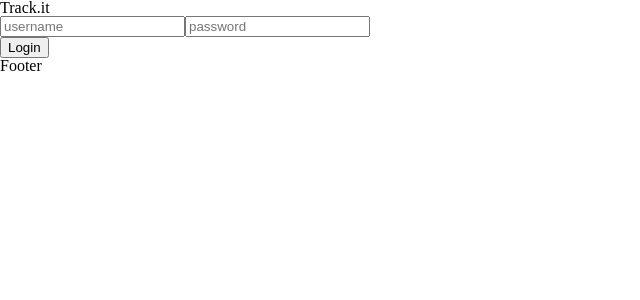
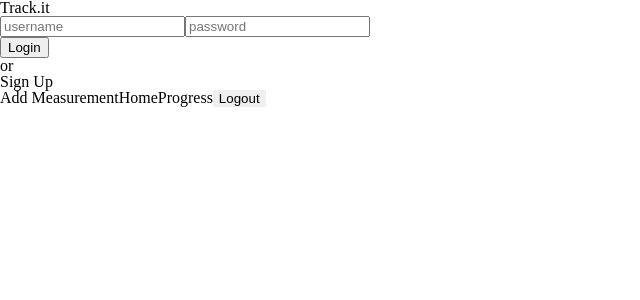
Before and after one commit to patrikis-angelos/tracking-app, a React (Create React App) app: page /users/login in a window 1280 px wide. Shown: the top 300 px of the page, without its empty margins (0-640 px from the left). Built offline with nearby package versions, Linux system fonts and the light colour scheme.

Commit message:
Add navigation links

```diff
--- a/src/Components/Footer.js
+++ b/src/Components/Footer.js
@@ -1,7 +1,18 @@
+import { logout } from '../logic/sessions';
+
 const Footer = () => {
-  console.log('footer');
+  const handleLogout = () => {
+    logout();
+    window.location.reload();
+  };
+
   return (
-    <div>Footer</div>
+    <footer>
+      <a href="/add">Add Measurement</a>
+      <a href="/">Home</a>
+      <a href="/progress">Progress</a>
+      <button type="submit" onClick={handleLogout}>Logout</button>
+    </footer>
   );
 };
 
--- a/src/Components/Login.js
+++ b/src/Components/Login.js
@@ -13,6 +13,7 @@ const Login = () => {
   const submitValue = signUp ? 'Sign Up' : 'Login';
   const endpoint = signUp ? 'users' : 'login';
   const validatePassword = signUp ? <input id="rPassword" type="password" placeholder="reapeat password" /> : <div />;
+  const link = signUp ? <a href="/users/login">Login</a> : <a href="/users/sign-up">Sign Up</a>;
 
   const handleSubmit = async (e) => {
     e.preventDefault();
@@ -38,6 +39,8 @@ const Login = () => {
         {validatePassword}
         <input type="submit" value={submitValue} onClick={(e) => handleSubmit(e)} />
       </form>
+      <p>or </p>
+      {link}
     </>
   );
 };
--- a/src/logic/sessions.js
+++ b/src/logic/sessions.js
@@ -22,4 +22,8 @@ const isLoggedIn = () => {
   return false;
 };
 
-export { login, isLoggedIn };
+const logout = () => {
+  localStorage.clear();
+};
+
+export { login, isLoggedIn, logout };
```
